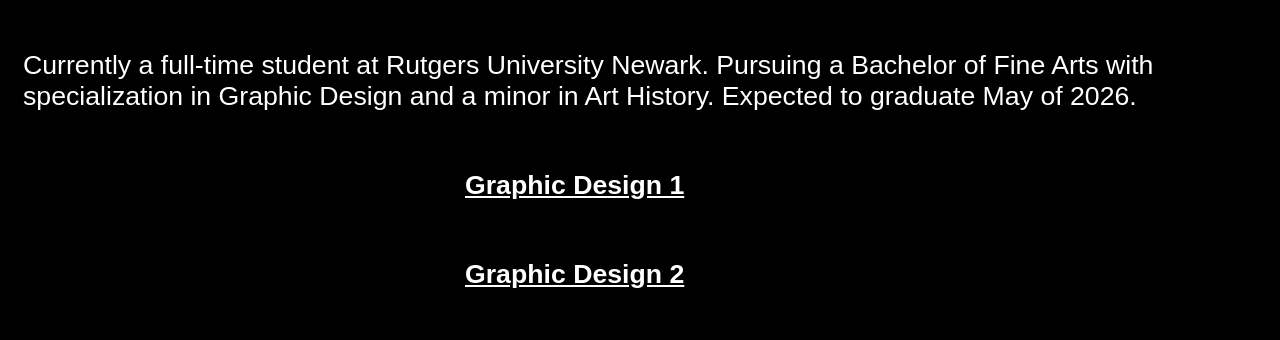
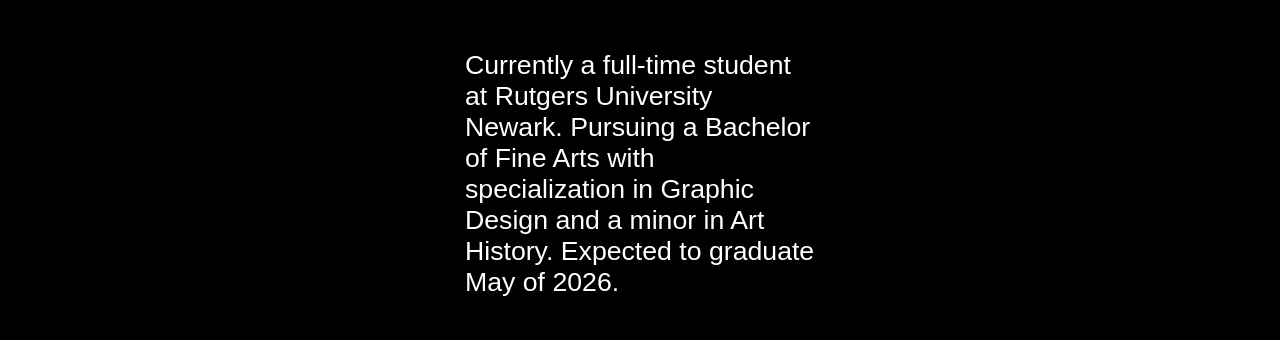
Before and after one commit to Matheuscueva/MCDP, a plain HTML site: page index.html in a window 1280 px wide. Shown: the part 431-771 px from the top of the page. Drawn offline with Linux system fonts and the light colour scheme.

Commit message:
Update Portfolio.css

```diff
--- a/Portfolio.css
+++ b/Portfolio.css
@@ -28,7 +28,7 @@ body{
 	color: white;
 	font-size: 20pt;
 	padding: 5px;
-	max-width: 350px
+	width: 350px;
 	margin: auto;
 }
 
```
